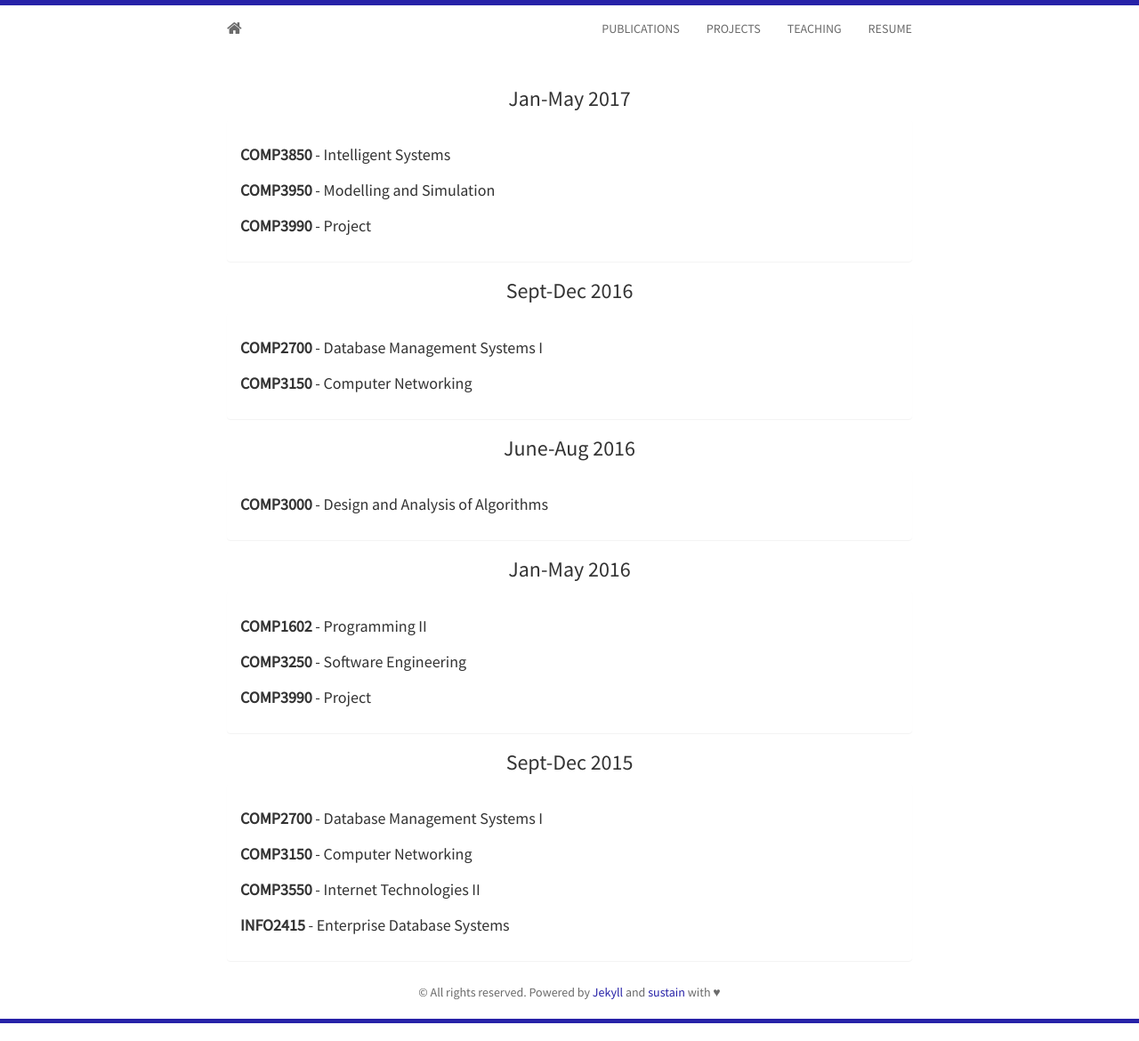
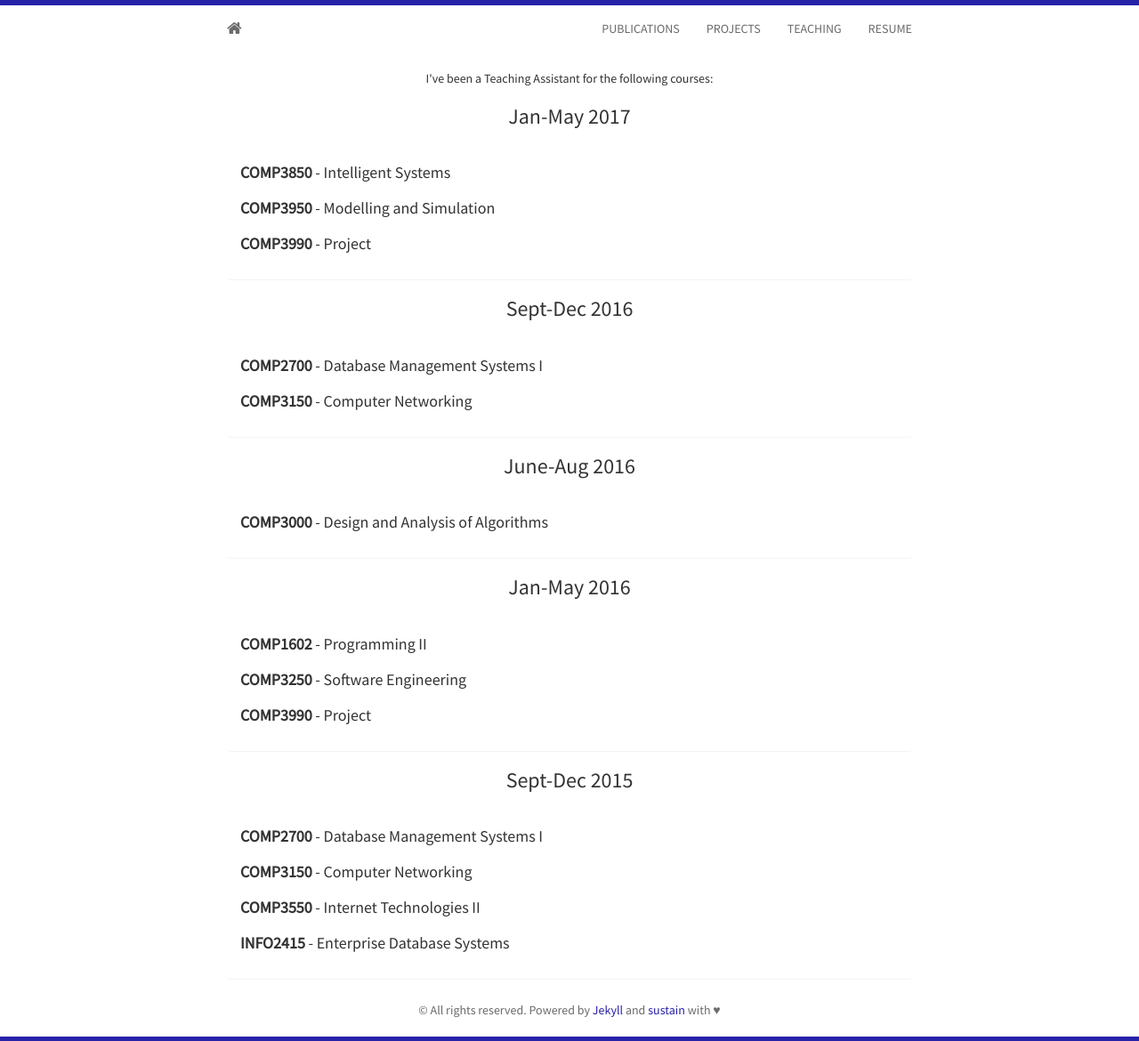
Before and after one commit to InzamamRahaman/inzamamrahaman.github.io, a Jekyll site: the page built from teaching.html, in a window 1280 px wide. Shown: the whole page at 89% size. Built offline with Jekyll 4.4.1, drawn with Linux system fonts in a browser that asks for light colours; nearby versions of some CDN libraries.

Commit message:
Changed teaching note

```diff
--- a/_includes/teaching.html
+++ b/_includes/teaching.html
@@ -1,3 +1,8 @@
+<section id="note">
+    <div class="container">
+        I've been a Teaching Assistant for the following courses:
+    </div>
+</section>
 <section id="projects">
     <div class="container">
         <h3>Jan-May 2017</h3>
```
Also changed, not shown: README.md (deleted).
